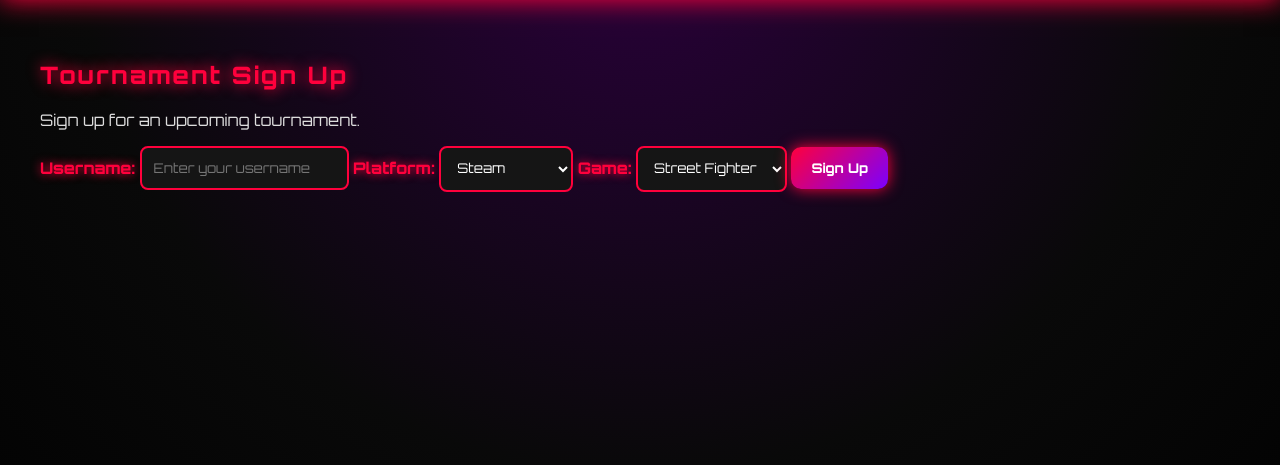
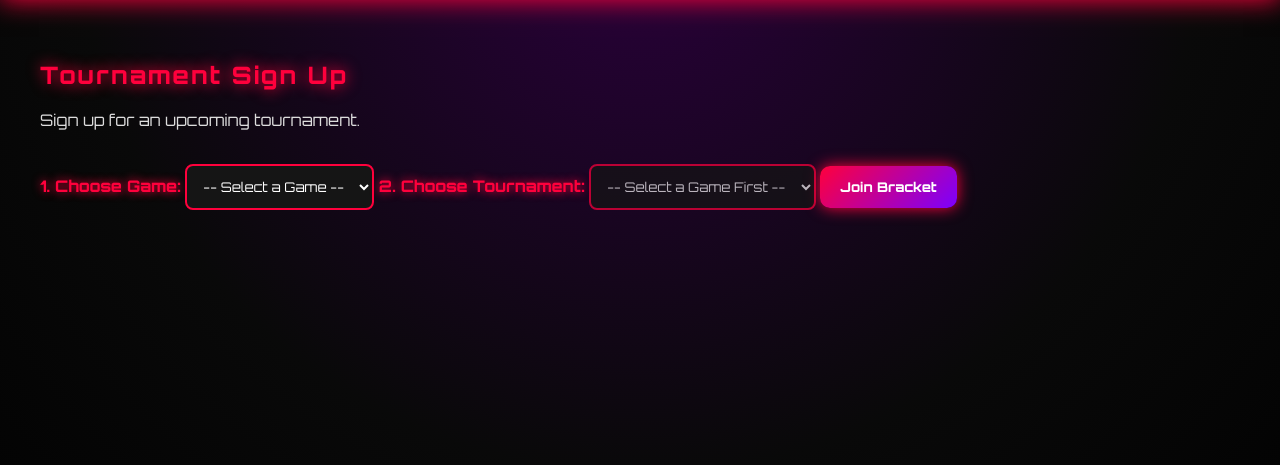
Before and after one commit to bbalamurali95/CSE-108, a Flask app: page /t_register in a window 1280 px wide. Shown: the part 89-554 px from the top of the page. Run offline with Flask 3, Linux system fonts and the light colour scheme.

Commit message:
Implemented challonge bracket (might move back to old if needed)

```diff
--- a/app.py
+++ b/app.py
@@ -1,7 +1,7 @@
 from flask_bcrypt import Bcrypt
 from flask import Flask, render_template, request, jsonify
 from flask_sqlalchemy import SQLAlchemy
-from flask_jwt_extended import JWTManager, set_access_cookies, create_access_token
+from flask_jwt_extended import JWTManager, set_access_cookies, create_access_token, jwt_required, get_jwt_identity
 
 from dotenv import load_dotenv
 import os
@@ -27,10 +27,12 @@ class User(db.Model):
     gg_wins = db.Column(db.Integer, default=0, nullable=False)
     sf6_wins = db.Column(db.Integer, default=0, nullable=False)
     t8_wins = db.Column(db.Integer, default=0, nullable=False)
+    is_admin = db.Column(db.Boolean, default=False, nullable=False)
 
 class Tournament(db.Model):
     id = db.Column(db.Integer, primary_key=True)
     name = db.Column(db.String, nullable=False)
+    game = db.Column(db.String, nullable=False)
     challonge_url = db.Column(db.String, nullable=False)
 
 @app.route("/")
@@ -54,8 +56,19 @@ def chat_page():
     return render_template("chat.html")
 
 @app.route("/tournament")
+@jwt_required(optional=True)
 def tournament_page():
-    return render_template("tournament.html")
+    is_admin_flag = False
+    current_user_id = get_jwt_identity()
+
+    if current_user_id:
+        user = User.query.get(current_user_id)
+        if user and user.is_admin:
+            is_admin_flag = True
+
+    latest_tourney = Tournament.query.order_by(Tournament.id.desc()).first()
+
+    return render_template("tournament.html", active_tournament=latest_tourney, is_admin=is_admin_flag)
 
 @app.route("/leaderboard")
 def leaderboard_page():
@@ -63,7 +76,8 @@ def leaderboard_page():
 
 @app.route("/t_register")
 def t_register():
-    return render_template("register.html")
+    active_tournaments = Tournament.query.all()
+    return render_template("register.html", tournaments = active_tournaments)
 
 @app.route("/register", methods=['POST'])
 def register():
@@ -92,40 +106,92 @@ def login():
     if not user or bcrypt.check_password_hash(user.hash, data.get("password")) == False:
         return jsonify({"error" : "Invalid username or password"}), 401
 
-    access_token = create_access_token(identity = user.id)
+    access_token = create_access_token(identity = str(user.id))
 
     response = jsonify({"message" : "Login successful"})
     set_access_cookies(response, access_token)
     return response, 200
 
 @app.route("/create_tournament", methods=['POST'])
+@jwt_required()
 def create_tournament():
+    current_user_id = get_jwt_identity()
+    user = User.query.get(current_user_id)
+
+    if not user or not user.is_admin:
+        return jsonify({"error": "Unauthorized. Admins only"}), 403
+
     data = request.get_json()
     tourney_name = data.get("name")
     tourney_url = data.get("url")
+    tourney_game = data.get("game")
 
-    api_key = "4b8f7c8d9794364afdeb014adb305c3392cad7a108cc1d44"
+    api_key = os.getenv("CHALLONGE_API_KEY")
+
+    if not api_key:
+        return jsonify({"error": "API Key is missing. Restart your Flask server!"}), 500
 
     payload = {
-        "api_key" : api_key,
-        "tournament" : {
-            "name" : tourney_name,
-            "tournament_type" : "double elimination",
-            "url" : tourney_url
-        }
+        "api_key": api_key,
+        "tournament[name]": tourney_name,
+        "tournament[tournament_type]": "double elimination",
+        "tournament[url]": tourney_url
     }
 
-    response = requests.post("http://api.challonge.com/v1/tournaments.json", json=payload)
+    headers = {
+        "User-Agent": "FGC-Web-App/1.0"
+    }
+
+    response = requests.post("https://api.challonge.com/v1/tournaments.json", data=payload, headers=headers)
 
     if response.status_code == 200:
         data = response.json()
         full_url = data['tournament']['full_challonge_url']
-        new_tourney = Tournament(name=tourney_name, challonge_url=full_url)
+        new_tourney = Tournament(name=tourney_name, game=tourney_game, challonge_url=full_url)
         db.session.add(new_tourney)
         db.session.commit()
         return jsonify({"message": "Tournament created!", "url": full_url}), 201
     else:
-        return jsonify({"error": "Failed to create tournament"}), 400
+        print("CHALLONGE API REJECT REQUEST: ", response.text)
+        return jsonify({"error": f"Creation failed: {response.text}"}), 400
+
+@app.route("/join_tournament", methods=['POST'])
+@jwt_required()
+def join_tournament():
+    current_user_id = get_jwt_identity()
+    user = User.query.get(current_user_id)
+
+    data = request.get_json()
+    tourney_id = data.get("tournament_id")
+
+    tournament = Tournament.query.get(tourney_id)
+    if not tournament:
+        return jsonify({"error": "Tournament not found"}), 404
+
+    challonge_url_id = tournament.challonge_url.split('/')[-1]
+    api_key = os.getenv("CHALLONGE_API_KEY")
+
+    if not api_key:
+        return jsonify({"error": "API Key is missing. Restart your Flask server!"}), 500
+
+    payload = {
+        "api_key" : api_key,
+        "participant[name]" : user.username
+    }
+
+    headers = {
+        "User-Agent": "FGC-Web-App/1.0"
+    }
+
+    url = f"https://api.challonge.com/v1/tournaments/{challonge_url_id}/participants.json"
+
+    response = requests.post(url, data=payload, headers=headers)
+
+    if response.status_code == 200:
+        return jsonify({"message": f"Successfully joined {tournament.name}"}), 200
+    else:
+        print("JOIN FAILED: ", response.text)
+        return jsonify({"error": f"Failed to join bracket: {response.text}"}), 400
 
 if __name__ == '__main__':
     app.run(debug = True, port = 5000)
--- /dev/null
+++ b/drop_db.py
@@ -0,0 +1,5 @@
+from app import app, db
+
+with app.app_context():
+    db.drop_all()
+    print("Databases dropped!")
--- a/static/script.js
+++ b/static/script.js
@@ -4,6 +4,7 @@ function createUser(event) {
     const xhttp = new XMLHttpRequest();
     const username = document.getElementById("usernameBox").value;
     const password = document.getElementById("passwordBox").value;
+
     const body = {"username": username, "password": password};
     xhttp.open("POST", "/register", true);
     xhttp.setRequestHeader("Content-Type", "application/json");
@@ -51,13 +52,82 @@ function createTournament(event) {
     const xhttp = new XMLHttpRequest();
     const tourneyName = document.getElementById("tourneyNameBox").value
     const tourneyUrl = document.getElementById("tourneyUrlBox").value
-    const body = {"name": tourneyName, "url": tourneyUrl};
+    const tourneyGame = document.getElementById("tourneyGameBox").value
+
+    const body = {"name": tourneyName, "url": tourneyUrl, "game": tourneyGame};
     xhttp.open("POST", "/create_tournament", true);
-    xhttp.sendRequestHeader("Content-Type", "application/json");
+    xhttp.setRequestHeader("Content-Type", "application/json");
     xhttp.send(JSON.stringify(body));
     xhttp.onload = function() {
-        if (this.status === 201) window.location.reload();
-        else console.error("Failed to create tournament");
+        if (this.status === 201) {
+            window.location.reload();
+        } else {
+            let errorMessage = "An unknown error occured.";
+            try {
+                const data = JSON.parse(this.responseText);
+                if (data.error) {
+                    errorMessage = data.error;
+                }
+            } catch(e) {}
+            console.error(errorMessage);
+            alert(errorMessage);
+        }
+    }
+}
+
+function joinTournament(event) {
+    event.preventDefault();
+    const tourneySelect = document.getElementById("tournamentSelect");
+    const responseMessage = document.getElementById("signupMessage");
+
+    if (tourneySelect.disabled || !tourneySelect.value) {
+        responseMessage.innerText = "Please select a valid tournament first.";
+        responseMessage.style.color = "#ff003c";
+        return;
+    }
+
+    const xhttp = new XMLHttpRequest();
+    const body = {"tournament_id": tourneySelect.value};
+    xhttp.open("POST", "/join_tournament", true)
+    xhttp.setRequestHeader("Content-Type", "application/json");
+    xhttp.send(JSON.stringify(body));
+    xhttp.onload = function() {
+        const data = JSON.parse(this.responseText);
+        if (this.status === 200) {
+            responseMessage.innerText = data.message;
+            responseMessage.style.color = "#00ffcc";
+        } else {
+            responseMessage.innerText = data.error || "Failed to join tournament.";
+            responseMessage.style.color = "#ff003c";
+        }
+    }
+}
+
+function filterTournaments() {
+    const gameSelect = document.getElementById("gameSelect").value;
+    const tourneySelect = document.getElementById("tournamentSelect");
+
+    tourneySelect.innerHTML = "";
+
+    if (!gameSelect) {
+        tourneySelect.innerHTML = '<option value="">-- Select a Game First --</option>';
+        tourneySelect.disabled = true;
+        return;
+    }
+
+    const filtered = allTournaments.filter(t => t.game === gameSelect);
+
+    if (filtered.length === 0) {
+        tourneySelect.innerHTML = '<option value="">No active tournaments for this game</option>';
+        tourneySelect.disabled = true;
+    } else {
+        tourneySelect.disabled = false;
+        filtered.forEach(t => {
+            const option = document.createElement("option");
+            option.value = t.id;
+            option.text = t.name;
+            tourneySelect.appendChild(option);
+        });
     }
 }
 
--- a/static/scripts.js
+++ b/static/scripts.js
@@ -60,88 +60,3 @@ function loadLeaderboard() {
         tableBody.appendChild(row);
     }
 }
-
-function showBracket(game) {
-    let bracketArea = document.getElementById("bracketArea");
-    let title = "";
-    let p = [];
-
-    if (game == "street") {
-        title = "Street Fighter Bracket";
-        p = ["Sam", "Daniel", "Chris", "Nate", "Omar", "Adrian", "Luis", "Eric", "John", "Alex", "Jordan", "Kevin", "Ryan", "Marcus", "Leo", "Victor"];
-    }
-
-    if (game == "tekken") {
-        title = "Tekken Bracket";
-        p = ["John", "Kevin", "Jordan", "Leo", "Victor", "Mason", "Noah", "Tyler", "Sam", "Alex", "Ryan", "Chris", "Daniel", "Marcus", "Nate", "Omar"];
-    }
-
-    if (game == "guilty") {
-        title = "Guilty Gear Bracket";
-        p = ["Ryan", "Alex", "Marcus", "Evan", "Jay", "Eli", "Brandon", "Chris", "John", "Sam", "Kevin", "Jordan", "Daniel", "Leo", "Nate", "Victor"];
-    }
-
-    bracketArea.innerHTML = `
-        <h2>${title}</h2>
-        <div class="bracket-board">
-            <h3 class="bracket-title">Upper Bracket</h3>
-
-            <div class="grid-bracket upper-grid">
-                <h4 class="round-label col1-label">Round 1</h4>
-                <h4 class="round-label col2-label">Round 2</h4>
-                <h4 class="round-label col3-label">Semifinals</h4>
-                <h4 class="round-label col4-label">Upper Final</h4>
-                <h4 class="round-label col5-label">Grand Finals</h4>
-
-                <div class="bracket-match u-r1-m1"><div>${p[0]}</div><div>${p[1]}</div></div>
-                <div class="bracket-match u-r1-m2"><div>${p[2]}</div><div>${p[3]}</div></div>
-                <div class="bracket-match u-r1-m3"><div>${p[4]}</div><div>${p[5]}</div></div>
-                <div class="bracket-match u-r1-m4"><div>${p[6]}</div><div>${p[7]}</div></div>
-                <div class="bracket-match u-r1-m5"><div>${p[8]}</div><div>${p[9]}</div></div>
-                <div class="bracket-match u-r1-m6"><div>${p[10]}</div><div>${p[11]}</div></div>
-                <div class="bracket-match u-r1-m7"><div>${p[12]}</div><div>${p[13]}</div></div>
-                <div class="bracket-match u-r1-m8"><div>${p[14]}</div><div>${p[15]}</div></div>
-
-                <div class="bracket-match u-r2-m1"><div>${p[0]}</div><div>${p[2]}</div></div>
-                <div class="bracket-match u-r2-m2"><div>${p[5]}</div><div>${p[6]}</div></div>
-                <div class="bracket-match u-r2-m3"><div>${p[8]}</div><div>${p[10]}</div></div>
-                <div class="bracket-match u-r2-m4"><div>${p[12]}</div><div>${p[14]}</div></div>
-
-                <div class="bracket-match u-r3-m1"><div>${p[0]}</div><div>${p[5]}</div></div>
-                <div class="bracket-match u-r3-m2"><div>${p[8]}</div><div>${p[12]}</div></div>
-
-                <div class="bracket-match u-r4-m1"><div>${p[0]}</div><div>${p[8]}</div></div>
-                <div class="bracket-match grand-match u-gf"><div>${p[0]}</div><div>${p[10]}</div></div>
-                <div class="champion-box u-champion">Champion: ${p[0]}</div>
-            </div>
-
-            <div class="lower-bracket-area">
-                <h3 class="bracket-title lower-title">Lower Bracket</h3>
-
-                <div class="grid-bracket lower-grid">
-                    <h4 class="round-label l-col1-label">Lower R1</h4>
-                    <h4 class="round-label l-col2-label">Lower R2</h4>
-                    <h4 class="round-label l-col3-label">Lower R3</h4>
-                    <h4 class="round-label l-col4-label">Lower Semi</h4>
-                    <h4 class="round-label l-col5-label">Lower Final</h4>
-
-                    <div class="bracket-match lower-match l-r1-m1"><div>${p[1]}</div><div>${p[3]}</div></div>
-                    <div class="bracket-match lower-match l-r1-m2"><div>${p[4]}</div><div>${p[7]}</div></div>
-                    <div class="bracket-match lower-match l-r1-m3"><div>${p[9]}</div><div>${p[11]}</div></div>
-                    <div class="bracket-match lower-match l-r1-m4"><div>${p[13]}</div><div>${p[15]}</div></div>
-
-                    <div class="bracket-match lower-match l-r2-m1"><div>${p[3]}</div><div>${p[4]}</div></div>
-                    <div class="bracket-match lower-match l-r2-m2"><div>${p[9]}</div><div>${p[13]}</div></div>
-                    <div class="bracket-match lower-match l-r2-m3"><div>${p[2]}</div><div>${p[6]}</div></div>
-                    <div class="bracket-match lower-match l-r2-m4"><div>${p[10]}</div><div>${p[14]}</div></div>
-
-                    <div class="bracket-match lower-match l-r3-m1"><div>${p[4]}</div><div>${p[13]}</div></div>
-                    <div class="bracket-match lower-match l-r3-m2"><div>${p[6]}</div><div>${p[10]}</div></div>
-
-                    <div class="bracket-match lower-match l-r4-m1"><div>${p[13]}</div><div>${p[10]}</div></div>
-                    <div class="bracket-match lower-match l-r5-m1"><div>${p[8]}</div><div>${p[10]}</div></div>
-                </div>
-            </div>
-        </div>
-    `;
-}
--- a/templates/register.html
+++ b/templates/register.html
@@ -26,30 +26,33 @@
             <p>Sign up for an upcoming tournament.</p>
 
             <form class="signup-form">
-                <label for="username">Username:</label>
-                <input type="text" id="username" placeholder="Enter your username">
-
-                <label for="platform">Platform:</label>
-                <select id="platform">
-                    <option>Steam</option>
-                    <option>PlayStation</option>
-                    <option>Xbox</option>
+                <label for="gameSelect">1. Choose Game:</label>
+                <select id="gameSelect" onchange="filterTournaments()">
+                    <option value="">-- Select a Game --</option>
+                    <option value="Street Fighter">Street Fighter</option>
+                    <option value="Tekken">Tekken</option>
+                    <option value="Guilty Gear">Guilty Gear</option>
                 </select>
 
-                <label for="game">Game:</label>
-                <select id="game">
-                    <option>Street Fighter</option>
-                    <option>Tekken</option>
-                    <option>Guilty Gear</option>
+                <label for="tournamentSelect">2. Choose Tournament:</label>
+                <select id="tournamentSelect" disabled>
+                    <option value="">-- Select a Game First --</option>
                 </select>
 
-                <button type="button" onclick="showSignupMessage()">Sign Up</button>
+                <button type="button" onclick="joinTournament(event)" style="margin-top: 20px;">Join Bracket</button>
             </form>
 
-            <p id="signupMessage" class="signup-message"></p>
+            <p id="signupMessage" class="signup-message" style="margin-top: 15px; font-weight: bold;"></p>
         </section>
     </main>
 
-    <script src="static/scripts.js"></script>
+    <script src="static/script.js"></script>
+    <script>
+        const allTournaments = [
+            {% for t in tournaments %}
+                { id: {{ t.id }}, name: "{{ t.name }}", game: "{{ t.game }}" },
+            {% endfor %}
+        ];
+    </script>
 </body>
 </html>
```
Also changed, not shown: templates/tournament.html (+22 -9 lines), instance/users.db, 1 other file.
